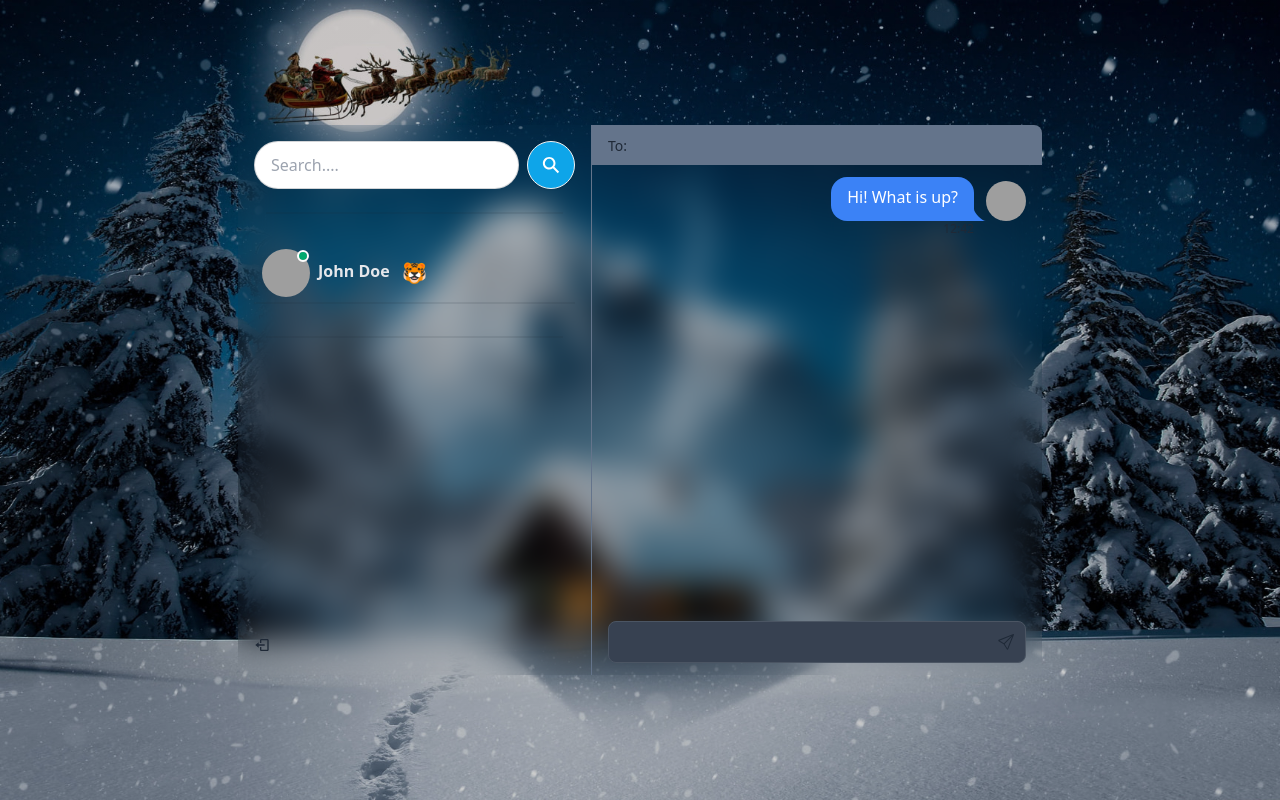
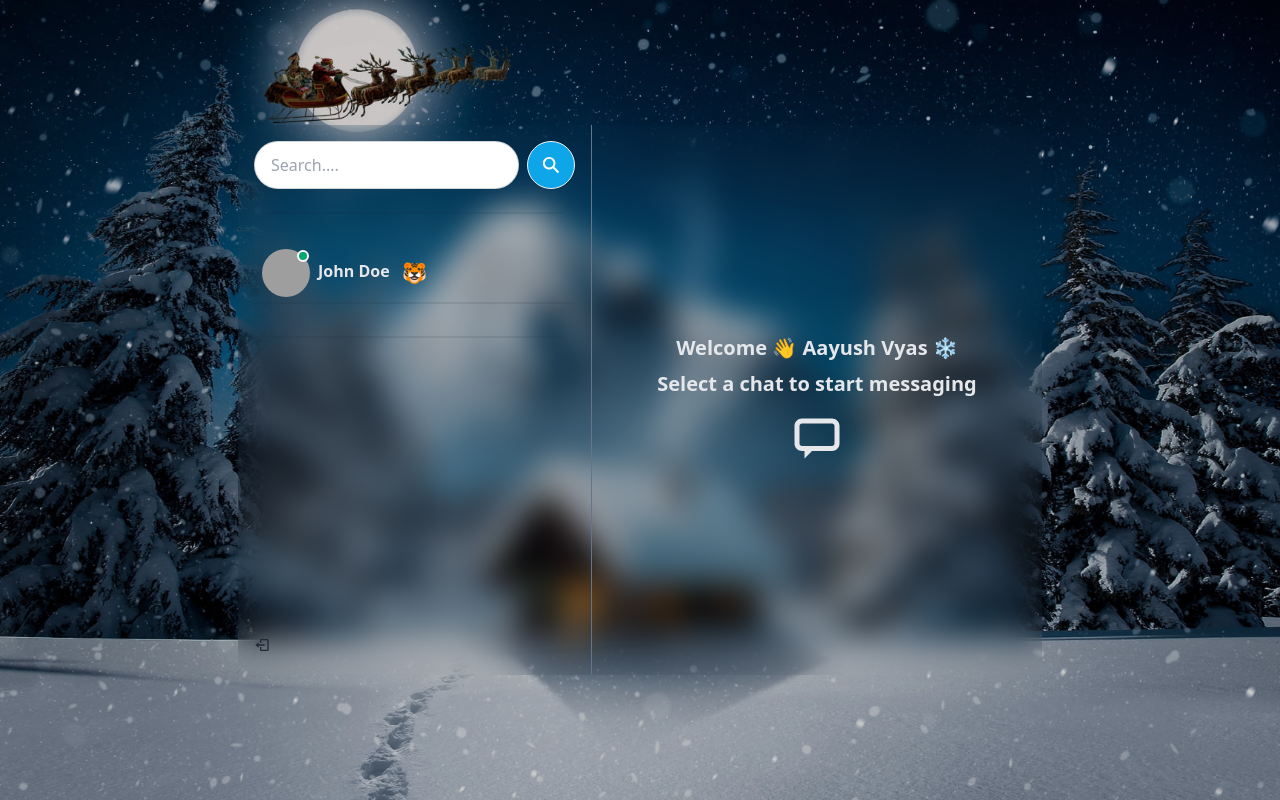
Before and after one commit to aayushvyas025/VibeChat, a React (Vite) app in the folder frontend/: page / in a window 1280 px wide. Built offline with nearby package versions, Linux system fonts and the light colour scheme; grey boxes are pictures that could not be loaded.

Commit message:
Home Page UI was completed

```diff
--- /dev/null
+++ b/frontend/src/components/ChatComponents/NoChatSelected.jsx
@@ -0,0 +1,17 @@
+import { TiMessage } from "react-icons/ti"
+import {IconComponent} from "../index"
+
+function NoChatSelected({username}) {
+  return (
+    <div className='md:min-w-[450px] flex items-center justify-center w-full h-full'>
+        <div className='px-4 text-center sm:text-lg md:text-xl text-gray-200 font-semibold flex flex-col items-center gap-2'>
+            <p>Welcome 👋 {username} ❄</p>
+            <p>Select a chat to start messaging</p>
+            <IconComponent icon={TiMessage} styling={"text-3xl md:text-6xl text-center"} />
+        </div>
+
+    </div>
+  )
+}
+
+export default NoChatSelected
--- a/frontend/src/components/index.js
+++ b/frontend/src/components/index.js
@@ -19,4 +19,5 @@ export {default as ChatContainer} from "./ChatComponents/ChatContainer";
 export {default as ChatHeader} from "./ChatComponents/ChatHeader";
 export {default as MessageContainer} from "./ChatComponents/MessageContainer";
 export {default as MessageInput} from "./InputComponents/MessagesInput";
-export {default as Messages} from "./ChatComponents/Messages"
+export {default as Messages} from "./ChatComponents/Messages";
+export {default as NoChatSelected} from "./ChatComponents/NoChatSelected"
--- a/frontend/src/pages/home/HomePage.jsx
+++ b/frontend/src/pages/home/HomePage.jsx
@@ -1,12 +1,23 @@
-import { ChatContainer, Sidebar } from "../../components";
+import { ChatContainer, Sidebar, NoChatSelected } from "../../components";
 import { MainLayout, PagesLayout } from "../../layout";
 
 function HomePage() {
+  const noChatSelected = true;
   return (
     <MainLayout>
-      <PagesLayout pagelayout={"flex sm:h-[450px] md:h-[550px] rounded-lg overflow-hidden bg-gray-400 bg-clip-padding backdrop-blur-lg bg-opacity-0"}>
+      <PagesLayout
+        pagelayout={
+          "flex sm:h-[450px] md:h-[550px] rounded-lg overflow-hidden bg-gray-400 bg-clip-padding backdrop-blur-lg bg-opacity-0"
+        }
+      >
         <Sidebar />
-        <ChatContainer />
+        {noChatSelected ? (
+          <NoChatSelected username={"Aayush Vyas"} />
+        ) : (
+          <>
+            <ChatContainer />
+          </>
+        )}
       </PagesLayout>
     </MainLayout>
   );
```
